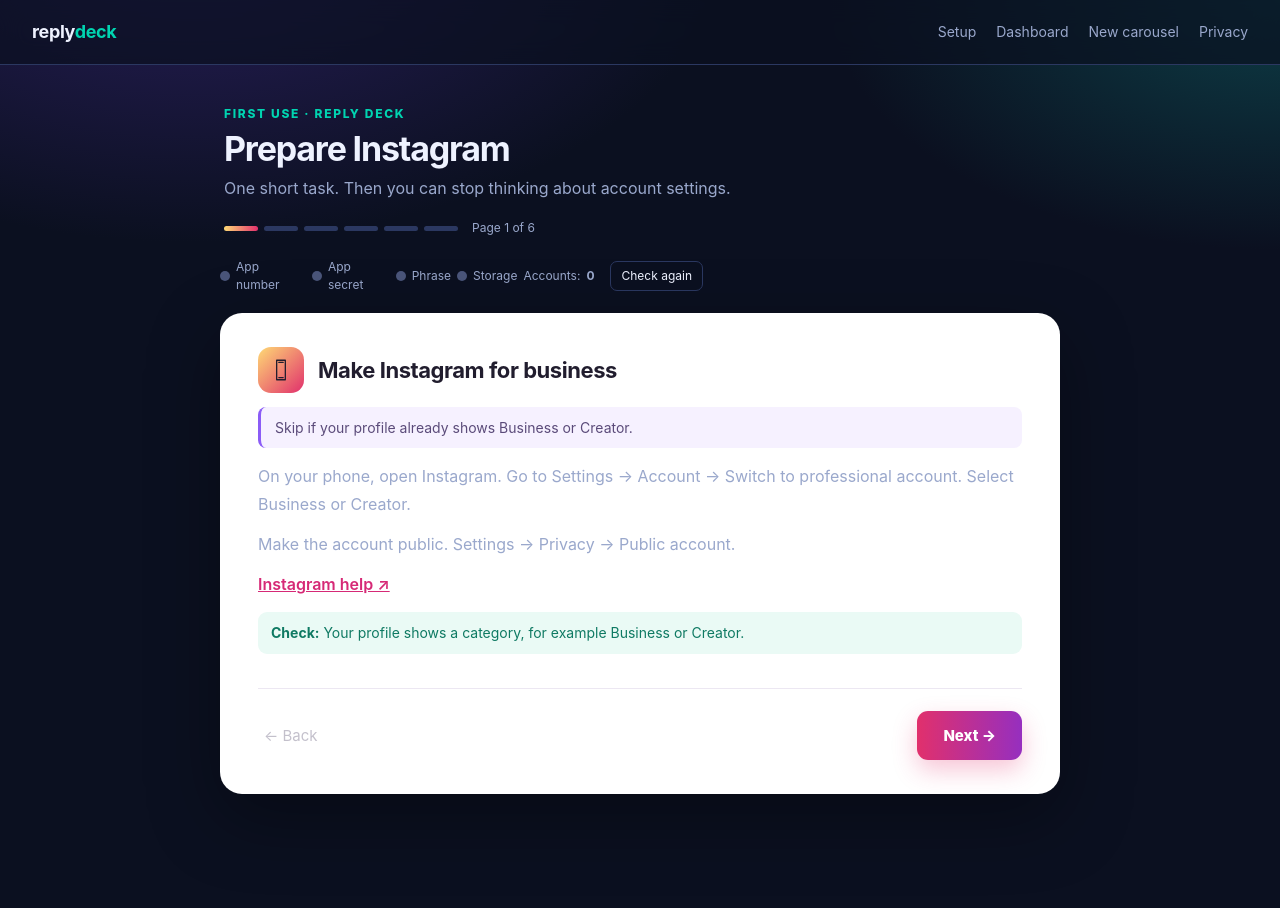
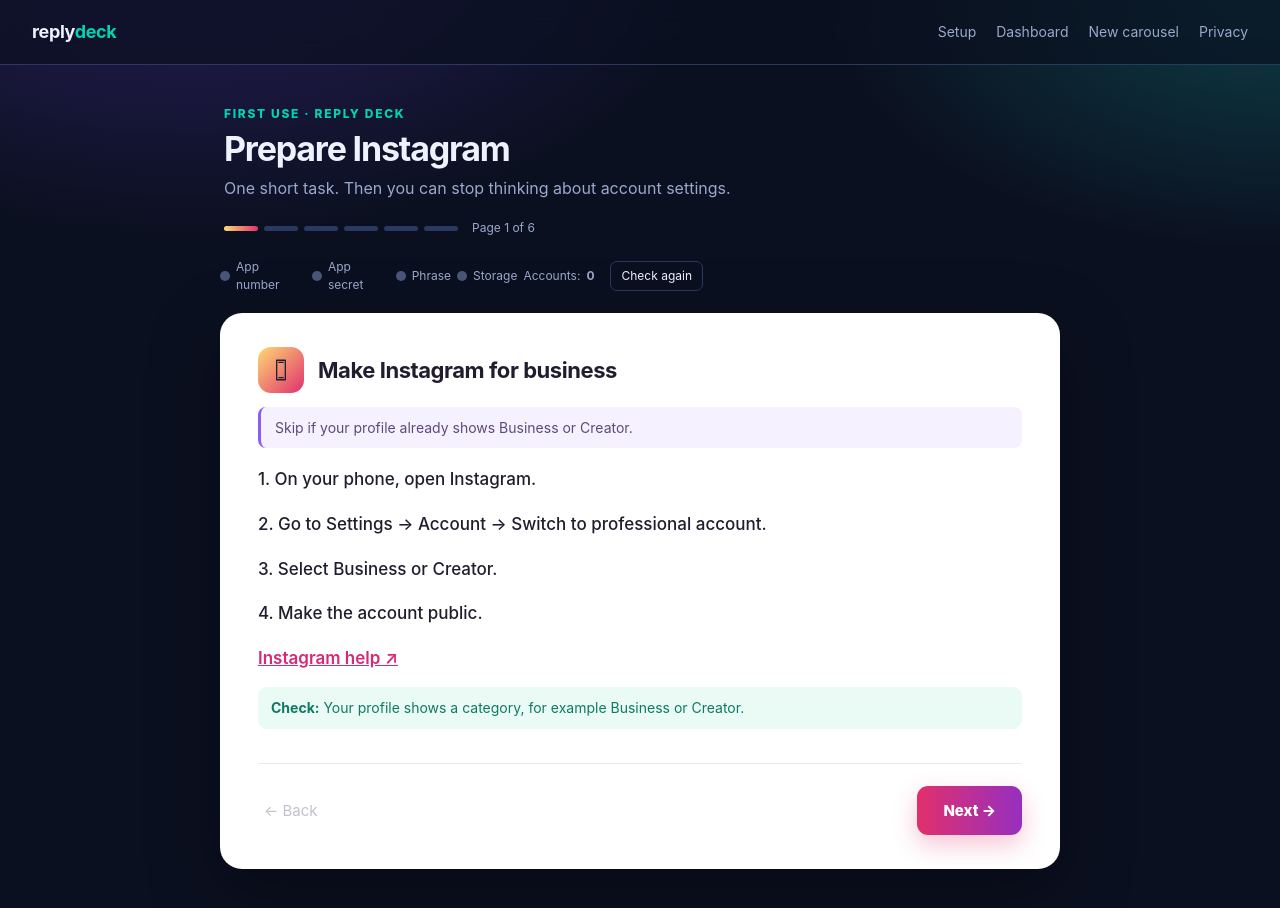
Before and after one commit to mayankav/reply-deck, a Next.js app in the folder web/: page /setup in a window 1280 px wide. Shown: the top 908 px of the page. Before the commit the page ends 874 px from the top, so only its background shows below. Built offline with nearby package versions, Linux system fonts and the light colour scheme; no server answers.

Commit message:
Fix wizard text contrast and shorten step lines

```diff
--- a/web/app/globals.css
+++ b/web/app/globals.css
@@ -352,8 +352,9 @@ code { background: #0d1429; padding: 2px 6px; border-radius: 5px; font-size: 13p
 .wiz-icon svg { width: 26px; height: 26px; }
 .wiz-step h2 { font-size: 22px; margin: 0; color: #211d2e; }
 .wiz-skip { margin: 14px 0 0; padding: 10px 14px; background: #f6f1ff; border-left: 3px solid #8b5cf6; border-radius: 8px; font-size: 14px; color: #5b4b7a; }
-.wiz-body { margin-top: 14px; font-size: 16px; line-height: 1.75; color: #3a3448; }
-.wiz-body p { margin: 0 0 12px; }
+.wiz-body { margin-top: 16px; font-size: 17px; line-height: 1.8; color: #211d2e; font-weight: 500; }
+.wiz-body p { margin: 0 0 14px; color: #211d2e; }
+.wiz-body strong { color: #16121f; font-weight: 800; }
 .wiz-body code { background: #f3eefc; color: #7c3a8f; padding: 2px 6px; border-radius: 5px; font-size: 14px; }
 .wiz-body a { color: #d62976; text-decoration: underline; font-weight: 600; }
 .wiz-callout { background: #fff5f8; border: 1px solid #fbd9e5; border-radius: 10px; padding: 12px 14px; }
@@ -371,7 +372,7 @@ code { background: #0d1429; padding: 2px 6px; border-radius: 5px; font-size: 13p
 .wiz-next { border: 0; border-radius: 11px; padding: 13px 26px; font-size: 15px; font-weight: 800; color: #fff; cursor: pointer; background: linear-gradient(90deg, #e1306c, #962fbf); box-shadow: 0 10px 24px rgba(225, 48, 108, .28); }
 @keyframes wizInNext { from { opacity: 0; transform: translateX(28px); } to { opacity: 1; transform: translateX(0); } }
 @keyframes wizInBack { from { opacity: 0; transform: translateX(-28px); } to { opacity: 1; transform: translateX(0); } }
-@media (max-width: 640px) { .wiz-card { padding: 24px 20px; } .wiz-head h1 { font-size: 28px; } .wiz-body { font-size: 15px; } }
+@media (max-width: 640px) { .wiz-card { padding: 24px 20px; } .wiz-head h1 { font-size: 28px; } .wiz-body { font-size: 16px; } }
 @media (prefers-reduced-motion: reduce) { .wiz-card.next, .wiz-card.back { animation: none; } }
 
 .footer { border-top: 1px solid var(--border); padding: 22px 32px; color: var(--muted); font-size: 13px; display: flex; gap: 18px; }
--- a/web/components/AnimatedSetupGuide.tsx
+++ b/web/components/AnimatedSetupGuide.tsx
@@ -107,8 +107,10 @@ export default function AnimatedSetupGuide() {
         skip: 'Skip if your profile already shows Business or Creator.',
         body: (
           <>
-            <p>On your phone, open Instagram. Go to Settings → Account → Switch to professional account. Select Business or Creator.</p>
-            <p>Make the account public. Settings → Privacy → Public account.</p>
+            <p>1. On your phone, open Instagram.</p>
+            <p>2. Go to Settings → Account → Switch to professional account.</p>
+            <p>3. Select Business or Creator.</p>
+            <p>4. Make the account public.</p>
             <p><a href="https://business.instagram.com/getting-started" target="_blank" rel="noreferrer">Instagram help ↗</a></p>
           </>
         ),
```
